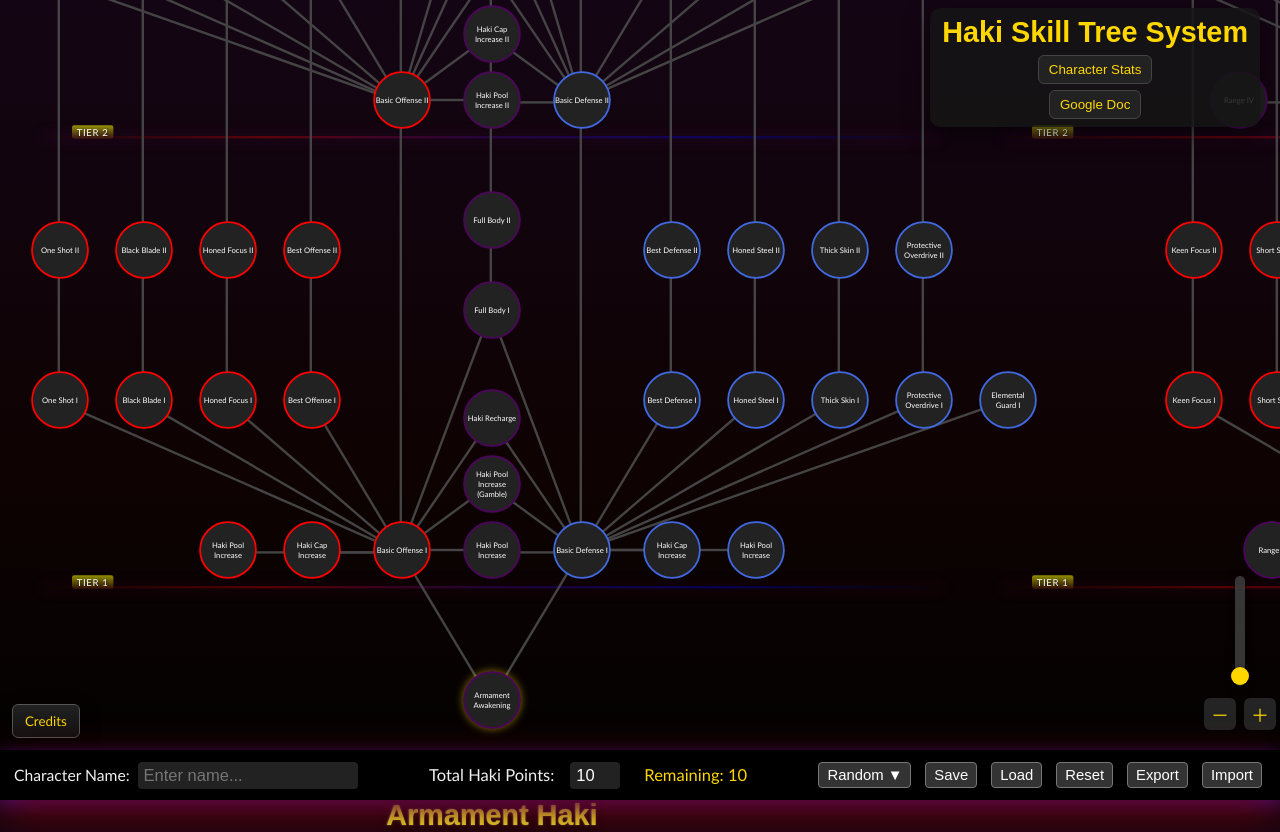
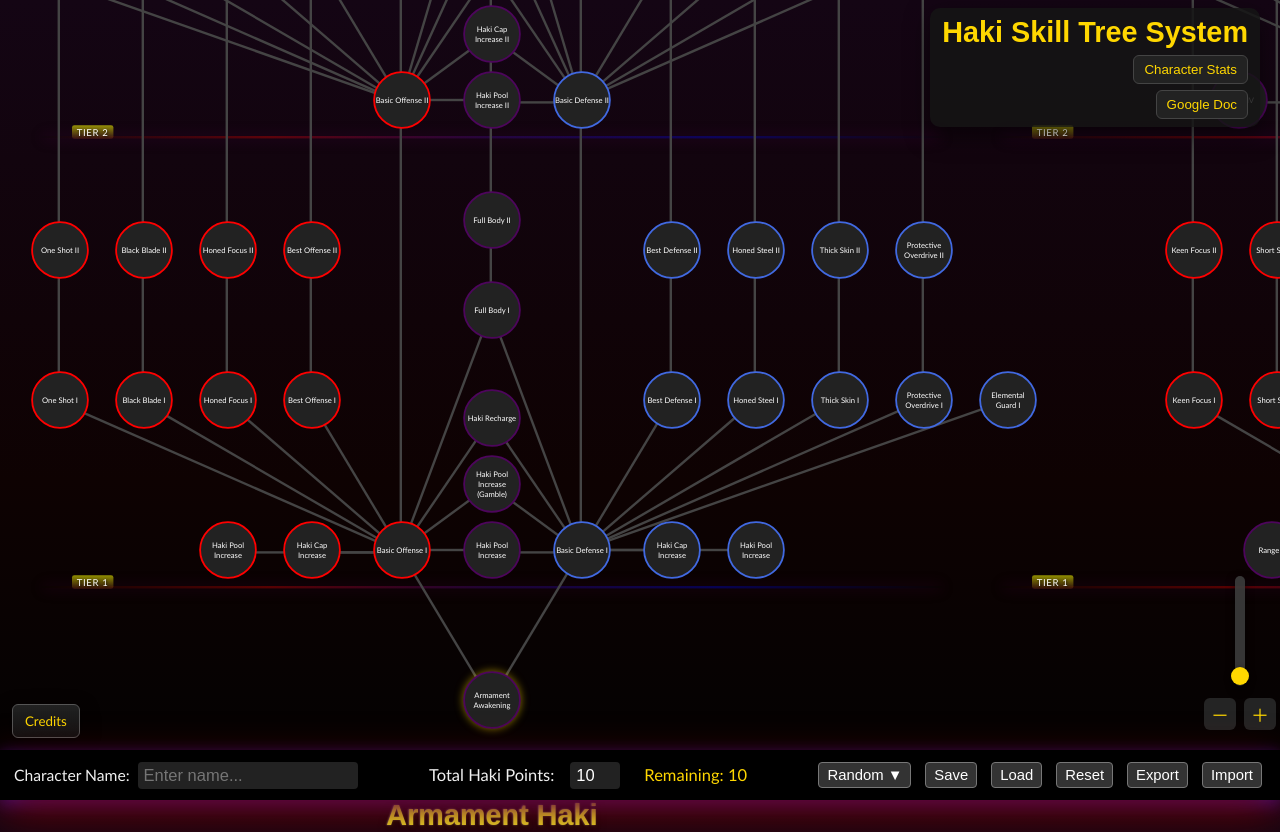
Before and after one commit to havenking42-source/Hakiskilltree, a plain HTML site: page index.html in a window 1280 px wide. Shown: the top 832 px of the page. Drawn offline with Linux system fonts and the light colour scheme.

Commit message:
Google doccie fix

```diff
--- a/style.css
+++ b/style.css
@@ -24,9 +24,9 @@ body {
   z-index: 350;
 }
 .title-inner {
-  display: flex;
+  display: inline-flex;
   flex-direction: column;
-  align-items: center;
+  align-items: flex-end;
   gap: 6px;
 
   background: rgba(20,20,20,0.85);
@@ -41,28 +41,19 @@ body {
   color: gold;
 }
 
-.button-row {
-  display: flex !important;
-  flex-direction: row !important;
-  gap: 10px !important;
-  width: 100%;
-  justify-content: center;
-}
+
 
 
 
 .stats-toggle {
   background: #222;
   color: gold;
+  flex-direction: row;
   border: 1px solid #444;
   padding: 6px 10px;
   border-radius: 6px;
   cursor: pointer;
 
-  display: inline-block !important;  /* force inline behavior */
-  width: auto !important;            /* prevent stretching */
-  white-space: nowrap;               /* prevent wrapping */
-  text-align: center;
 }
 
 
```
Also changed, not shown: index.html (+1 -1 lines).
